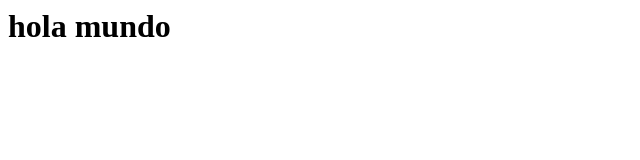
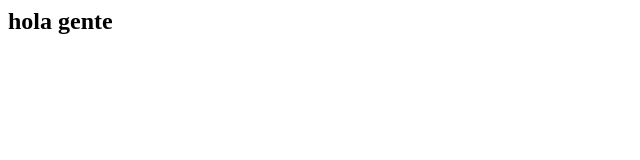
Before and after one commit to ruu10/proyecto1, a plain HTML site: page index.html in a window 1280 px wide. Shown: the whole page, without its empty margins (0-640 px from the left). Drawn offline with Linux system fonts and the light colour scheme.

Commit message:
segunda version

```diff
--- a/index.html
+++ b/index.html
@@ -1,6 +1,6 @@
 <!DOCTIPE html>
 <html>
 <body>
-<h1>hola mundo</h1>
+<h2>hola gente</h2>
 </body>
 </html>
```
